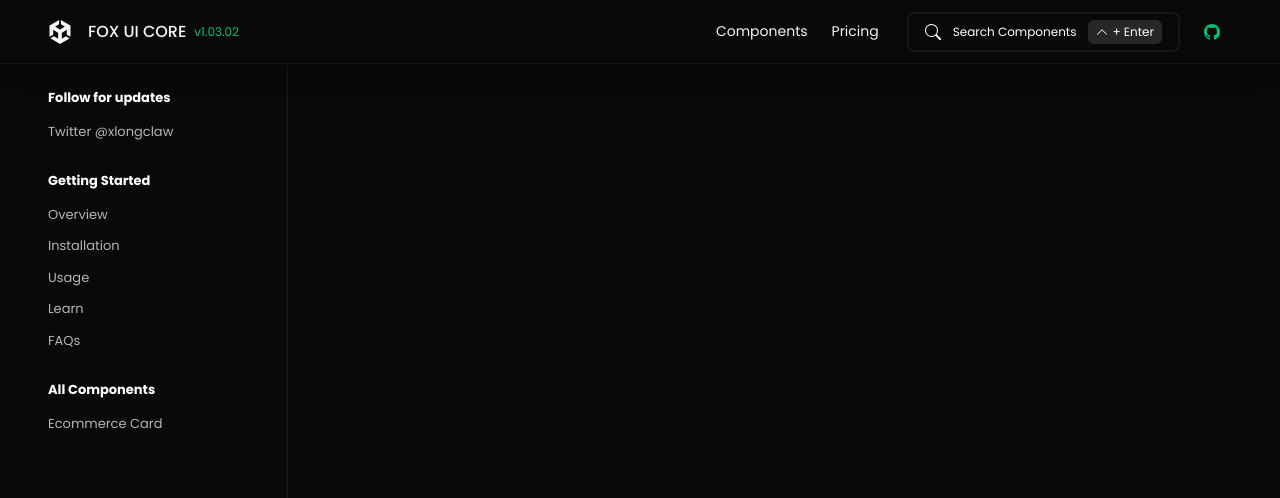
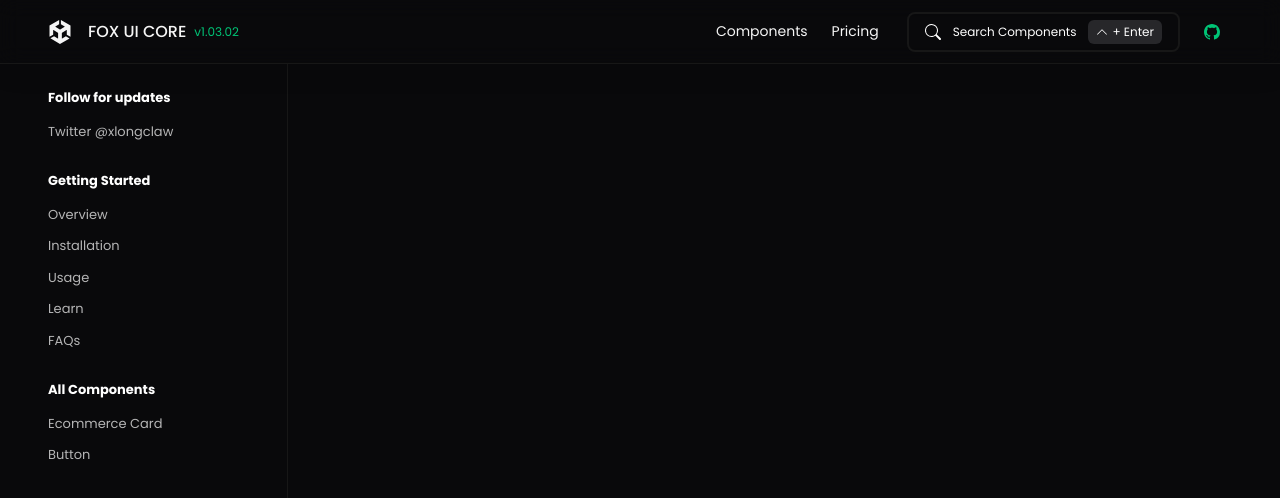
Before and after one commit to Xlongclaw/fox-ui, a React app: page /application in a window 1280 px wide. Shown: the top 498 px of the page. Built offline with nearby package versions, Linux system fonts and the light colour scheme.

Commit message:
fix(root): explore not detecting new components

```diff
--- a/package.json
+++ b/package.json
@@ -41,6 +41,7 @@
     "@types/mdx": "^2.0.11",
     "@types/react-syntax-highlighter": "^15.5.11",
     "classnames": "^2.5.1",
+    "clsx": "^2.1.0",
     "file-loader": "^6.2.0",
     "framer-motion": "^11.0.14",
     "html-loader": "^5.0.0",
@@ -53,6 +54,7 @@
     "rehype-highlight": "^7.0.0",
     "remark-loader": "^6.0.0",
     "styled-components": "^6.1.8",
+    "tailwind-merge": "^2.2.2",
     "webpack-merge": "^5.10.0"
   }
 }
--- a/src/constants/COMPONENT_DATA.ts
+++ b/src/constants/COMPONENT_DATA.ts
@@ -7,6 +7,13 @@
     Markdown: EcomCard.Markdown,
     displayComponent: EcomCard.DisplayComponent,
   },
+  {
+    componentName: "Button",
+    componentDescription: "It is custom components by fox UI that can be easily consumed by a developer developing any Ecommerce application in just few steps.",
+    component: EcomCard.default,
+    Markdown: EcomCard.Markdown,
+    displayComponent: EcomCard.DisplayComponent,
+  },
 ];
 
 export default COMPONENTS_DATA;
--- a/src/constants/dummy.ts
+++ b/src/constants/dummy.ts
@@ -1,21 +1,15 @@
 const dummy = [
   {
     category: "Follow for updates",
-    data: [
-      "Twitter @xlongclaw"
-    ],
+    data: ["Twitter @xlongclaw"],
   },
   {
     category: "Getting Started",
-    data: [
-      "Overview","Installation","Usage","Learn","FAQs"
-    ],
+    data: ["Overview", "Installation", "Usage", "Learn", "FAQs"],
   },
   {
     category: "All Components",
-    data: [
-      "Ecommerce Card",
-    ],
+    data: [],
   },
 ];
 
--- a/src/screens/application/explorer/index.tsx
+++ b/src/screens/application/explorer/index.tsx
@@ -4,6 +4,7 @@
 import { MotionValue, motion } from "framer-motion";
 import classNames from "classnames";
 import { Link, useNavigate, useParams } from "react-router-dom";
+import COMPONENTS_DATA from "../../../constants/COMPONENT_DATA";
 
 const Explorer = () => {
   const { name } = useParams();
@@ -49,6 +50,24 @@
           ))}
         </div>
       ))}
+      {COMPONENTS_DATA.map((component) => (
+        <motion.h5
+          onClick={() => {
+            setSelected(component.componentName);
+            naigate(`/application/components/${component.componentName}`);
+          }}
+          whileHover={{
+            color: "#00c476",
+            x: 6,
+            y: 1,
+          }}
+          className={`text-[13px] cursor-pointer py-[6px] ${
+            selected === component.componentName ? "text-[#00c476]" : "text-white/70"
+          }`}
+        >
+          {component.componentName}
+        </motion.h5>
+      ))}
     </motion.div>
   );
 };
--- /dev/null
+++ b/src/screens/home/cover-window/index.tsx
@@ -0,0 +1,31 @@
+import { motion } from 'framer-motion'
+import React from 'react'
+import { BsCircleFill, BsFileMinus, BsSquare, BsX } from 'react-icons/bs'
+import JokerButton from './joker-button'
+
+export default function CoverWindow() {
+  return (
+    <div className="bg-zinc-950 w-[40rem] rounded-s-3xl mt-8 h-[35rem] border-2 border-zinc-900 relative p-4">
+          <motion.div
+            animate={{
+              height: [200, 300, 200],
+              backgroundColor: ["#6d28d9", "#10b981", "#6d28d9"],
+              transition: { repeat: Infinity, duration: 10 },
+            }}
+            className="w-64 h-64 bg-ascent blur-3xl absolute -z-10"
+          ></motion.div>
+          <div className="border-b-2 border-zinc-900 pt-2 pb-4 px-4 flex items-center justify-between">
+            <div className="flex gap-2">
+              <JokerButton color='danger'><BsX/></JokerButton>
+              <JokerButton color='warning'><BsFileMinus/></JokerButton>
+              <JokerButton color='success'><BsSquare/></JokerButton>
+            </div>
+            <div className="text-xs font-medium"></div>
+          </div>
+          <div className="flex h-[90%] ">
+            <div className="w-[10rem] border-r-2 border-zinc-900 h-full"></div>
+            <div></div>
+          </div>
+        </div>
+  )
+}
--- /dev/null
+++ b/src/screens/home/cover-window/joker-button/cn.ts
@@ -0,0 +1,6 @@
+import { clsx, ClassValue } from "clsx";
+import { twMerge } from "tailwind-merge";
+
+export function cn(...inputs: ClassValue[]) {
+  return twMerge(clsx(inputs));
+}
--- /dev/null
+++ b/src/screens/home/cover-window/joker-button/index.tsx
@@ -0,0 +1,51 @@
+import React from "react";
+import { cn } from "./cn";
+
+interface IProps extends React.ButtonHTMLAttributes<HTMLButtonElement> {
+  children: React.JSX.Element;
+  size?: "xs" | "sm" | "md" | "lg" | "xl";
+  color?: "danger" | "primary" | "secondary" | "success" | "warning"
+}
+
+export default function JokerButton({
+  children,
+  className,
+  size = "sm",
+  color = "primary",
+  ...attributes
+}: IProps) {
+  const [hover, setHover] = React.useState(false);
+  return (
+    <button
+      {...attributes}
+      onMouseOver={() => setHover(true)}
+      onMouseOut={() => setHover(false)}
+      className={cn(
+        " text-xs rounded-full hover:scale-110 transition-transform flex justify-center items-center",
+        className,
+        {
+          "w-3 h-3" : size === "xs",
+          "w-4 h-4" : size === "sm",
+          "w-5 h-5" : size === "md",
+          "w-6 h-6" : size === "lg",
+          "w-8 h-8" : size === "xl",
+
+          "bg-red-500": color === "danger",
+          "bg-blue-500": color === "primary",
+          "bg-violet-500": color === "secondary",
+          "bg-green-500": color === "success",
+          "bg-yellow-500": color === "warning",
+        }
+      )}
+    >
+      <div
+        className={cn("transition-opacity text-[8px]", {
+          "opacity-100": hover,
+          "opacity-0": !hover,
+        })}
+      >
+        {children}
+      </div>
+    </button>
+  );
+}
--- a/src/screens/home/index.tsx
+++ b/src/screens/home/index.tsx
@@ -8,6 +8,7 @@
 import shoe3 from "@images/shoe3.jpg";
 import shoe4 from "@images/shoe4.jpg";
 import { BsCircle, BsCircleFill } from "react-icons/bs";
+import CoverWindow from "./cover-window";
 
 const Home: React.FC = () => {
   const navigate = useNavigate();
@@ -55,28 +56,7 @@
             </a>
           </div>
         </div>
-        <div className="bg-zinc-950 w-[40rem] rounded-s-3xl mt-8 h-[35rem] border-2 border-zinc-900 relative p-4">
-          <motion.div
-            animate={{
-              height: [200, 300, 200],
-              backgroundColor: ["#6d28d9", "#10b981", "#6d28d9"],
-              transition: { repeat: Infinity, duration: 10 },
-            }}
-            className="w-64 h-64 bg-ascent blur-3xl absolute -z-10"
-          ></motion.div>
-          <div className="border-b-2 border-zinc-900 pt-2 pb-4 px-4 flex items-center justify-between">
-            <div className="flex gap-2">
-              <BsCircleFill className="text-red-500" />
-              <BsCircleFill className="text-yellow-500" />
-              <BsCircleFill className="text-green-500" />
-            </div>
-            <div className="text-xs font-medium"></div>
-          </div>
-          <div className="flex h-[90%] ">
-            <div className="w-[10rem] border-r-2 border-zinc-900 h-full"></div>
-            <div></div>
-          </div>
-        </div>
+        <CoverWindow/>
       </motion.div>
     </div>
   );
```
Also changed, not shown: 1 other file (tests, documents, lock files or other folders).
